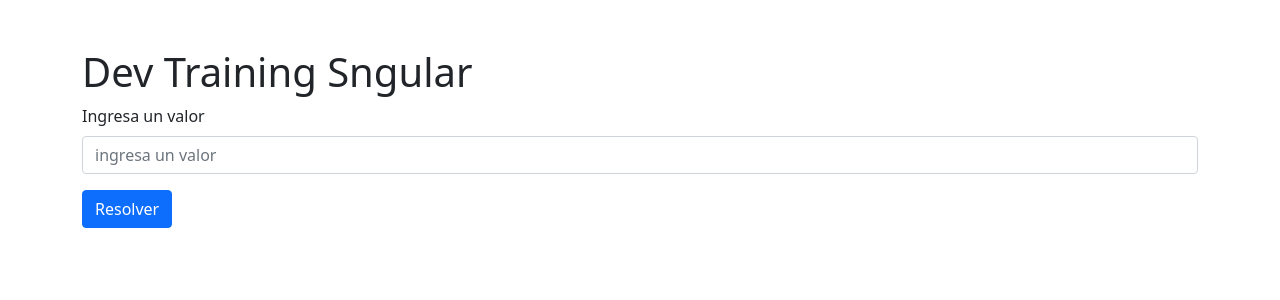
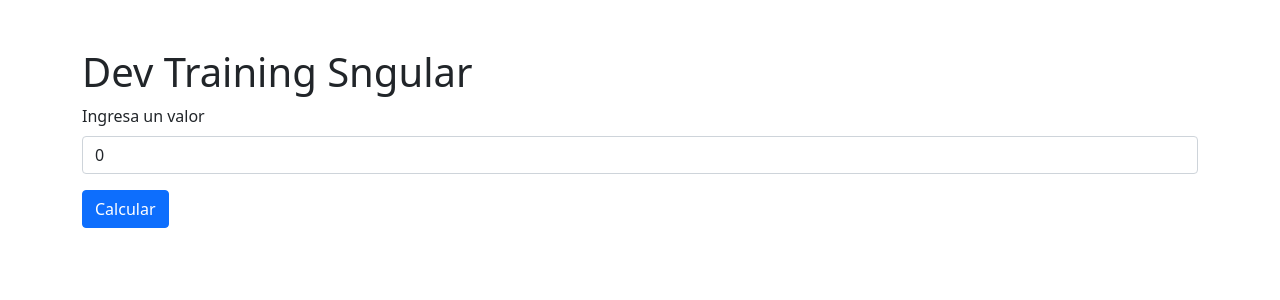
Before and after one commit to artmcel/training-sngular, a React (Vite) app: page / in a window 1280 px wide. Shown: the top 300 px of the page. Built offline with nearby package versions, Linux system fonts and the light colour scheme.

Commit message:
set value = n y add onChange

```diff
--- a/src/components/FormComponent.jsx
+++ b/src/components/FormComponent.jsx
@@ -1,13 +1,20 @@
+import { useState } from "react"
+
 export const FormComponent = () => {
+
+    const [n, setN] = useState(0);
+
     return (
         <form action="">
             <div className="mb-3">
                 <label htmlFor="number" className="form-label">Ingresa un valor</label>
                 <input
-                type="text"
+                    type="number"
                     className="form-control"
                     name="number"
                     id="number"
+                    value={n}
+                    onChange={ (e)=>setN(e.target.value) }
                     aria-describedby="helpId"
                     placeholder="ingresa un valor"
                 />
@@ -16,7 +23,7 @@ export const FormComponent = () => {
                 type="submit"
                 className="btn btn-primary"
             >
-            Resolver
+                Calcular
             </button>
 
         </form>
```
Lines whose indentation alone changed are shown as unchanged.
